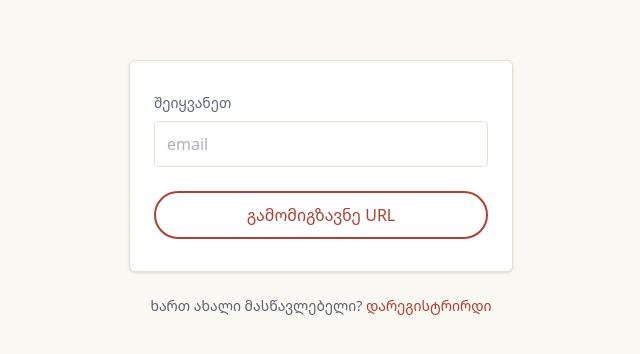
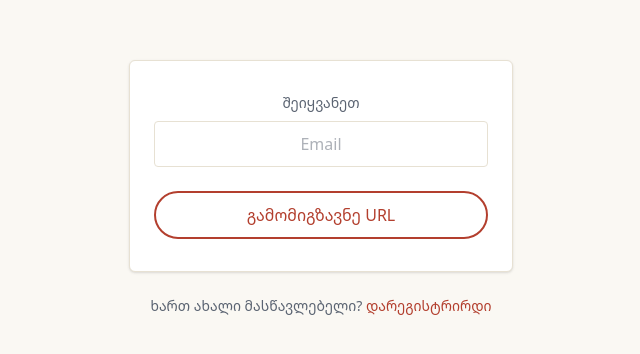
Before and after one commit to lizozivzivadze-star/tutoring-app, a Next.js app: page /login in a window 1280 px wide. Shown: the part 212-566 px from the top of the page, without its empty margins (319-959 px from the left). Built offline with nearby package versions, Linux system fonts and the light colour scheme.

Commit message:
Update 12-Sep-26 13:46:09.05

```diff
--- a/app/login/page.tsx
+++ b/app/login/page.tsx
@@ -53,18 +53,18 @@ export default function LoginPage() {
           onSubmit={handleSubmit}
           className="bg-white border border-paper-line rounded-md px-6 py-8 shadow-sm"
         >
-          <label htmlFor="email" className="block text-sm text-ink-soft mb-2">
-            შეიყვანეთ
-          </label>
+         <label htmlFor="email" className="block text-sm text-ink-soft mb-2 text-center">
+          შეიყვანეთ
+        </label>
           <input
             id="email"
             type="email"
             required
             value={email}
             onChange={(e) => setEmail(e.target.value)}
-            placeholder="email"
+            placeholder="Email"
             className="w-full border border-paper-line rounded-sm px-3 py-2.5 mb-6
-                       font-body text-ink placeholder:text-ink-soft/50
+                       font-body text-ink text-center placeholder:text-ink-soft/50
                        focus:outline-none focus:ring-2 focus:ring-marker/40 focus:border-marker"
           />
 
```
